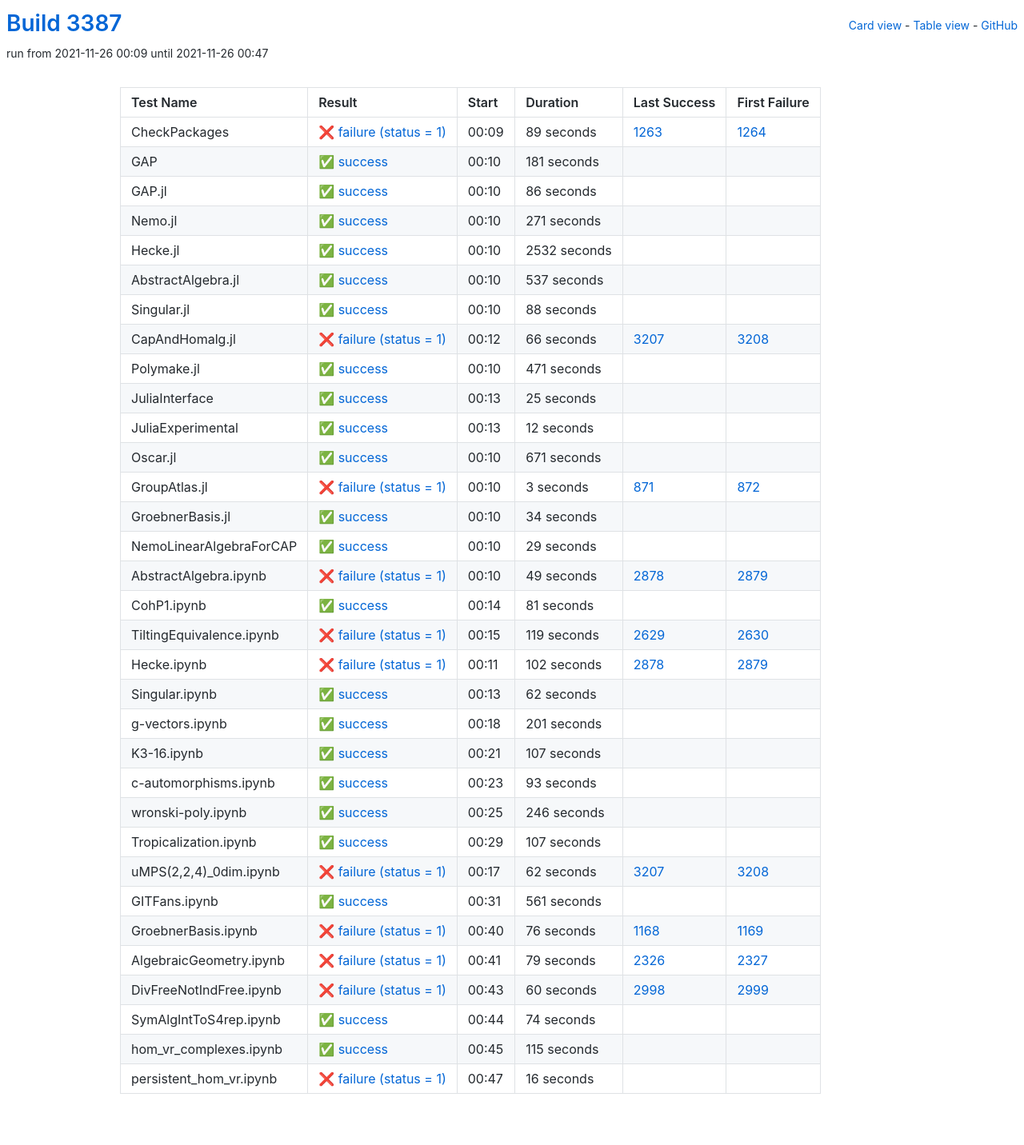
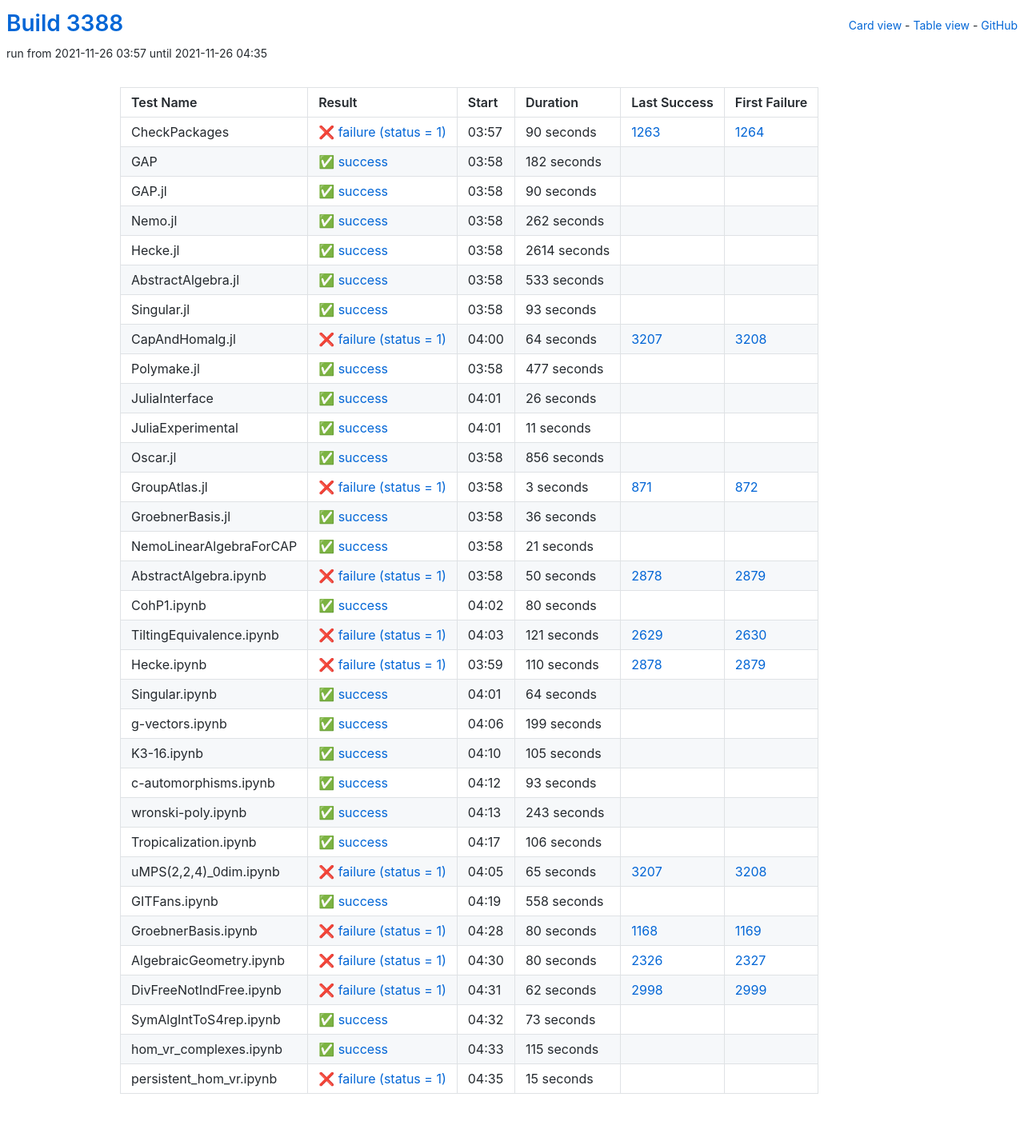
Before and after one commit to oscar-system/oscar-ci-status-stable, a Jekyll site: the page built from table.html, in a window 1280 px wide. Shown: the whole page at 80% size. Built offline with Jekyll 4.4.1, drawn with Linux system fonts in a browser that asks for light colours.

Commit message:
Build #3388

```diff
--- a/_data/ci.yml
+++ b/_data/ci.yml
@@ -1,6 +1,6 @@
 ---
-build: 3387
-build_url: https://oscarci.mathematik.uni-kl.de/job/oscar-stable/3387/
+build: 3388
+build_url: https://oscarci.mathematik.uni-kl.de/job/oscar-stable/3388/
 job: oscar-stable
 organization: oscar-system
 repo: oscar-ci-status-stable
@@ -8,152 +8,152 @@ repourl: https://github.com/oscar-system/oscar-ci-status-stable
 tests:
 - name: CheckPackages
   id: checkpackages
-  log: https://oscarci.mathematik.uni-kl.de/job/oscar-stable/3387/artifact/logs/build-3387/CheckPackages.log
-  start: 2021-11-26 00:09
+  log: https://oscarci.mathematik.uni-kl.de/job/oscar-stable/3388/artifact/logs/build-3388/CheckPackages.log
+  start: 2021-11-26 03:57
   success: false
   exitcode: 1
   status: failure
-  duration: 89
+  duration: 90
   last_success: 1263
   last_success_url: https://oscarci.mathematik.uni-kl.de/job/oscar-stable/1263/
   first_failure: 1264
   first_failure_url: https://oscarci.mathematik.uni-kl.de/job/oscar-stable/1264/
 - name: GAP
   id: gap
-  log: https://oscarci.mathematik.uni-kl.de/job/oscar-stable/3387/artifact/logs/build-3387/GAP.log
-  start: 2021-11-26 00:10
+  log: https://oscarci.mathematik.uni-kl.de/job/oscar-stable/3388/artifact/logs/build-3388/GAP.log
+  start: 2021-11-26 03:58
   success: true
   exitcode: 0
   status: success
-  duration: 181
+  duration: 182
   last_success: false
   last_success_url:
   first_failure: false
   first_failure_url:
 - name: GAP.jl
   id: gap-jl
-  log: https://oscarci.mathematik.uni-kl.de/job/oscar-stable/3387/artifact/logs/build-3387/GAP.jl.log
-  start: 2021-11-26 00:10
+  log: https://oscarci.mathematik.uni-kl.de/job/oscar-stable/3388/artifact/logs/build-3388/GAP.jl.log
+  start: 2021-11-26 03:58
   success: true
   exitcode: 0
   status: success
-  duration: 86
+  duration: 90
   last_success: false
   last_success_url:
   first_failure: false
   first_failure_url:
 - name: Nemo.jl
   id: nemo-jl
-  log: https://oscarci.mathematik.uni-kl.de/job/oscar-stable/3387/artifact/logs/build-3387/Nemo.jl.log
-  start: 2021-11-26 00:10
+  log: https://oscarci.mathematik.uni-kl.de/job/oscar-stable/3388/artifact/logs/build-3388/Nemo.jl.log
+  start: 2021-11-26 03:58
   success: true
   exitcode: 0
   status: success
-  duration: 271
+  duration: 262
   last_success: false
   last_success_url:
   first_failure: false
   first_failure_url:
 - name: Hecke.jl
   id: hecke-jl
-  log: https://oscarci.mathematik.uni-kl.de/job/oscar-stable/3387/artifact/logs/build-3387/Hecke.jl.log
-  start: 2021-11-26 00:10
+  log: https://oscarci.mathematik.uni-kl.de/job/oscar-stable/3388/artifact/logs/build-3388/Hecke.jl.log
+  start: 2021-11-26 03:58
   success: true
   exitcode: 0
   status: success
-  duration: 2532
+  duration: 2614
   last_success: false
   last_success_url:
   first_failure: false
   first_failure_url:
 - name: AbstractAlgebra.jl
   id: abstractalgebra-jl
-  log: https://oscarci.mathematik.uni-kl.de/job/oscar-stable/3387/artifact/logs/build-3387/AbstractAlgebra.jl.log
-  start: 2021-11-26 00:10
+  log: https://oscarci.mathematik.uni-kl.de/job/oscar-stable/3388/artifact/logs/build-3388/AbstractAlgebra.jl.log
+  start: 2021-11-26 03:58
   success: true
   exitcode: 0
   status: success
-  duration: 537
+  duration: 533
   last_success: false
   last_success_url:
   first_failure: false
   first_failure_url:
 - name: Singular.jl
   id: singular-jl
-  log: https://oscarci.mathematik.uni-kl.de/job/oscar-stable/3387/artifact/logs/build-3387/Singular.jl.log
-  start: 2021-11-26 00:10
+  log: https://oscarci.mathematik.uni-kl.de/job/oscar-stable/3388/artifact/logs/build-3388/Singular.jl.log
+  start: 2021-11-26 03:58
   success: true
   exitcode: 0
   status: success
-  duration: 88
+  duration: 93
   last_success: false
   last_success_url:
   first_failure: false
   first_failure_url:
 - name: CapAndHomalg.jl
   id: capandhomalg-jl
-  log: https://oscarci.mathematik.uni-kl.de/job/oscar-stable/3387/artifact/logs/build-3387/CapAndHomalg.jl.log
-  start: 2021-11-26 00:12
+  log: https://oscarci.mathematik.uni-kl.de/job/oscar-stable/3388/artifact/logs/build-3388/CapAndHomalg.jl.log
+  start: 2021-11-26 04:00
   success: false
   exitcode: 1
   status: failure
-  duration: 66
+  duration: 64
   last_success: 3207
   last_success_url: https://oscarci.mathematik.uni-kl.de/job/oscar-stable/3207/
   first_failure: 3208
   first_failure_url: https://oscarci.mathematik.uni-kl.de/job/oscar-stable/3208/
 - name: Polymake.jl
   id: polymake-jl
-  log: https://oscarci.mathematik.uni-kl.de/job/oscar-stable/3387/artifact/logs/build-3387/Polymake.jl.log
-  start: 2021-11-26 00:10
+  log: https://oscarci.mathematik.uni-kl.de/job/oscar-stable/3388/artifact/logs/build-3388/Polymake.jl.log
+  start: 2021-11-26 03:58
   success: true
   exitcode: 0
   status: success
-  duration: 471
+  duration: 477
   last_success: false
   last_success_url:
   first_failure: false
   first_failure_url:
 - name: JuliaInterface
   id: juliainterface
-  log: https://oscarci.mathematik.uni-kl.de/job/oscar-stable/3387/artifact/logs/build-3387/JuliaInterface.log
-  start: 2021-11-26 00:13
+  log: https://oscarci.mathematik.uni-kl.de/job/oscar-stable/3388/artifact/logs/build-3388/JuliaInterface.log
+  start: 2021-11-26 04:01
   success: true
   exitcode: 0
   status: success
-  duration: 25
+  duration: 26
   last_success: false
   last_success_url:
   first_failure: false
   first_failure_url:
 - name: JuliaExperimental
   id: juliaexperimental
-  log: https://oscarci.mathematik.uni-kl.de/job/oscar-stable/3387/artifact/logs/build-3387/JuliaExperimental.log
-  start: 2021-11-26 00:13
+  log: https://oscarci.mathematik.uni-kl.de/job/oscar-stable/3388/artifact/logs/build-3388/JuliaExperimental.log
+  start: 2021-11-26 04:01
   success: true
   exitcode: 0
   status: success
-  duration: 12
+  duration: 11
   last_success: false
   last_success_url:
   first_failure: false
   first_failure_url:
 - name: Oscar.jl
   id: oscar-jl
-  log: https://oscarci.mathematik.uni-kl.de/job/oscar-stable/3387/artifact/logs/build-3387/Oscar.jl.log
-  start: 2021-11-26 00:10
+  log: https://oscarci.mathematik.uni-kl.de/job/oscar-stable/3388/artifact/logs/build-3388/Oscar.jl.log
+  start: 2021-11-26 03:58
   success: true
   exitcode: 0
   status: success
-  duration: 671
+  duration: 856
   last_success: false
   last_success_url:
   first_failure: false
   first_failure_url:
 - name: GroupAtlas.jl
   id: groupatlas-jl
-  log: https://oscarci.mathematik.uni-kl.de/job/oscar-stable/3387/artifact/logs/build-3387/GroupAtlas.jl.log
-  start: 2021-11-26 00:10
+  log: https://oscarci.mathematik.uni-kl.de/job/oscar-stable/3388/artifact/logs/build-3388/GroupAtlas.jl.log
+  start: 2021-11-26 03:58
   success: false
   exitcode: 1
   status: failure
@@ -164,116 +164,116 @@ tests:
   first_failure_url: https://oscarci.mathematik.uni-kl.de/job/oscar-stable/872/
 - name: GroebnerBasis.jl
   id: groebnerbasis-jl
-  log: https://oscarci.mathematik.uni-kl.de/job/oscar-stable/3387/artifact/logs/build-3387/GroebnerBasis.jl.log
-  start: 2021-11-26 00:10
+  log: https://oscarci.mathematik.uni-kl.de/job/oscar-stable/3388/artifact/logs/build-3388/GroebnerBasis.jl.log
+  start: 2021-11-26 03:58
   success: true
   exitcode: 0
   status: success
-  duration: 34
+  duration: 36
   last_success: false
   last_success_url:
   first_failure: false
   first_failure_url:
 - name: NemoLinearAlgebraForCAP
   id: nemolinearalgebraforcap
-  log: https://oscarci.mathematik.uni-kl.de/job/oscar-stable/3387/artifact/logs/build-3387/NemoLinearAlgebraForCAP.log
-  start: 2021-11-26 00:10
+  log: https://oscarci.mathematik.uni-kl.de/job/oscar-stable/3388/artifact/logs/build-3388/NemoLinearAlgebraForCAP.log
+  start: 2021-11-26 03:58
   success: true
   exitcode: 0
   status: success
-  duration: 29
+  duration: 21
   last_success: false
   last_success_url:
   first_failure: false
   first_failure_url:
 - name: AbstractAlgebra.ipynb
   id: abstractalgebra-ipynb
-  log: https://oscarci.mathematik.uni-kl.de/job/oscar-stable/3387/artifact/logs/build-3387/AbstractAlgebra.ipynb.log
-  start: 2021-11-26 00:10
+  log: https://oscarci.mathematik.uni-kl.de/job/oscar-stable/3388/artifact/logs/build-3388/AbstractAlgebra.ipynb.log
+  start: 2021-11-26 03:58
   success: false
   exitcode: 1
   status: failure
-  duration: 49
+  duration: 50
   last_success: 2878
   last_success_url: https://oscarci.mathematik.uni-kl.de/job/oscar-stable/2878/
   first_failure: 2879
   first_failure_url: https://oscarci.mathematik.uni-kl.de/job/oscar-stable/2879/
 - name: CohP1.ipynb
   id: cohp1-ipynb
-  log: https://oscarci.mathematik.uni-kl.de/job/oscar-stable/3387/artifact/logs/build-3387/CohP1.ipynb.log
-  start: 2021-11-26 00:14
+  log: https://oscarci.mathematik.uni-kl.de/job/oscar-stable/3388/artifact/logs/build-3388/CohP1.ipynb.log
+  start: 2021-11-26 04:02
   success: true
   exitcode: 0
   status: success
-  duration: 81
+  duration: 80
   last_success: false
   last_success_url:
   first_failure: false
   first_failure_url:
 - name: TiltingEquivalence.ipynb
   id: tiltingequivalence-ipynb
-  log: https://oscarci.mathematik.uni-kl.de/job/oscar-stable/3387/artifact/logs/build-3387/TiltingEquivalence.ipynb.log
-  start: 2021-11-26 00:15
+  log: https://oscarci.mathematik.uni-kl.de/job/oscar-stable/3388/artifact/logs/build-3388/TiltingEquivalence.ipynb.log
+  start: 2021-11-26 04:03
   success: false
   exitcode: 1
   status: failure
-  duration: 119
+  duration: 121
   last_success: 2629
   last_success_url: https://oscarci.mathematik.uni-kl.de/job/oscar-stable/2629/
   first_failure: 2630
   first_failure_url: https://oscarci.mathematik.uni-kl.de/job/oscar-stable/2630/
 - name: Hecke.ipynb
   id: hecke-ipynb
-  log: https://oscarci.mathematik.uni-kl.de/job/oscar-stable/3387/artifact/logs/build-3387/Hecke.ipynb.log
-  start: 2021-11-26 00:11
+  log: https://oscarci.mathematik.uni-kl.de/job/oscar-stable/3388/artifact/logs/build-3388/Hecke.ipynb.log
+  start: 2021-11-26 03:59
   success: false
   exitcode: 1
   status: failure
-  duration: 102
+  duration: 110
   last_success: 2878
   last_success_url: https://oscarci.mathematik.uni-kl.de/job/oscar-stable/2878/
   first_failure: 2879
   first_failure_url: https://oscarci.mathematik.uni-kl.de/job/oscar-stable/2879/
 - name: Singular.ipynb
   id: singular-ipynb
-  log: https://oscarci.mathematik.uni-kl.de/job/oscar-stable/3387/artifact/logs/build-3387/Singular.ipynb.log
-  start: 2021-11-26 00:13
+  log: https://oscarci.mathematik.uni-kl.de/job/oscar-stable/3388/artifact/logs/build-3388/Singular.ipynb.log
+  start: 2021-11-26 04:01
   success: true
   exitcode: 0
   status: success
-  duration: 62
+  duration: 64
   last_success: false
   last_success_url:
   first_failure: false
   first_failure_url:
 - name: g-vectors.ipynb
   id: g-vectors-ipynb
-  log: https://oscarci.mathematik.uni-kl.de/job/oscar-stable/3387/artifact/logs/build-3387/g-vectors.ipynb.log
-  start: 2021-11-26 00:18
+  log: https://oscarci.mathematik.uni-kl.de/job/oscar-stable/3388/artifact/logs/build-3388/g-vectors.ipynb.log
+  start: 2021-11-26 04:06
   success: true
   exitcode: 0
   status: success
-  duration: 201
+  duration: 199
   last_success: false
   last_success_url:
   first_failure: false
   first_failure_url:
 - name: K3-16.ipynb
   id: k3-16-ipynb
-  log: https://oscarci.mathematik.uni-kl.de/job/oscar-stable/3387/artifact/logs/build-3387/K3-16.ipynb.log
-  start: 2021-11-26 00:21
+  log: https://oscarci.mathematik.uni-kl.de/job/oscar-stable/3388/artifact/logs/build-3388/K3-16.ipynb.log
+  start: 2021-11-26 04:10
   success: true
   exitcode: 0
   status: success
-  duration: 107
+  duration: 105
   last_success: false
   last_success_url:
   first_failure: false
   first_failure_url:
 - name: c-automorphisms.ipynb
   id: c-automorphisms-ipynb
-  log: https://oscarci.mathematik.uni-kl.de/job/oscar-stable/3387/artifact/logs/build-3387/c-automorphisms.ipynb.log
-  start: 2021-11-26 00:23
+  log: https://oscarci.mathematik.uni-kl.de/job/oscar-stable/3388/artifact/logs/build-3388/c-automorphisms.ipynb.log
+  start: 2021-11-26 04:12
   success: true
   exitcode: 0
   status: success
@@ -284,104 +284,104 @@ tests:
   first_failure_url:
 - name: wronski-poly.ipynb
   id: wronski-poly-ipynb
-  log: https://oscarci.mathematik.uni-kl.de/job/oscar-stable/3387/artifact/logs/build-3387/wronski-poly.ipynb.log
-  start: 2021-11-26 00:25
+  log: https://oscarci.mathematik.uni-kl.de/job/oscar-stable/3388/artifact/logs/build-3388/wronski-poly.ipynb.log
+  start: 2021-11-26 04:13
   success: true
   exitcode: 0
   status: success
-  duration: 246
+  duration: 243
   last_success: false
   last_success_url:
   first_failure: false
   first_failure_url:
 - name: Tropicalization.ipynb
   id: tropicalization-ipynb
-  log: https://oscarci.mathematik.uni-kl.de/job/oscar-stable/3387/artifact/logs/build-3387/Tropicalization.ipynb.log
-  start: 2021-11-26 00:29
+  log: https://oscarci.mathematik.uni-kl.de/job/oscar-stable/3388/artifact/logs/build-3388/Tropicalization.ipynb.log
+  start: 2021-11-26 04:17
   success: true
   exitcode: 0
   status: success
-  duration: 107
+  duration: 106
   last_success: false
   last_success_url:
   first_failure: false
   first_failure_url:
 - name: uMPS(2,2,4)_0dim.ipynb
   id: umps-2-2-4-0dim-ipynb
-  log: https://oscarci.mathematik.uni-kl.de/job/oscar-stable/3387/artifact/logs/build-3387/uMPS-2-2-4-_0dim.ipynb.log
-  start: 2021-11-26 00:17
+  log: https://oscarci.mathematik.uni-kl.de/job/oscar-stable/3388/artifact/logs/build-3388/uMPS-2-2-4-_0dim.ipynb.log
+  start: 2021-11-26 04:05
   success: false
   exitcode: 1
   status: failure
-  duration: 62
+  duration: 65
   last_success: 3207
   last_success_url: https://oscarci.mathematik.uni-kl.de/job/oscar-stable/3207/
   first_failure: 3208
   first_failure_url: https://oscarci.mathematik.uni-kl.de/job/oscar-stable/3208/
 - name: GITFans.ipynb
   id: gitfans-ipynb
-  log: https://oscarci.mathematik.uni-kl.de/job/oscar-stable/3387/artifact/logs/build-3387/GITFans.ipynb.log
-  start: 2021-11-26 00:31
+  log: https://oscarci.mathematik.uni-kl.de/job/oscar-stable/3388/artifact/logs/build-3388/GITFans.ipynb.log
+  start: 2021-11-26 04:19
   success: true
   exitcode: 0
   status: success
-  duration: 561
+  duration: 558
   last_success: false
   last_success_url:
   first_failure: false
   first_failure_url:
 - name: GroebnerBasis.ipynb
   id: groebnerbasis-ipynb
-  log: https://oscarci.mathematik.uni-kl.de/job/oscar-stable/3387/artifact/logs/build-3387/GroebnerBasis.ipynb.log
-  start: 2021-11-26 00:40
+  log: https://oscarci.mathematik.uni-kl.de/job/oscar-stable/3388/artifact/logs/build-3388/GroebnerBasis.ipynb.log
+  start: 2021-11-26 04:28
   success: false
   exitcode: 1
   status: failure
-  duration: 76
+  duration: 80
   last_success: 1168
   last_success_url: https://oscarci.mathematik.uni-kl.de/job/oscar-stable/1168/
   first_failure: 1169
   first_failure_url: https://oscarci.mathematik.uni-kl.de/job/oscar-stable/1169/
 - name: AlgebraicGeometry.ipynb
   id: algebraicgeometry-ipynb
-  log: https://oscarci.mathematik.uni-kl.de/job/oscar-stable/3387/artifact/logs/build-3387/AlgebraicGeometry.ipynb.log
-  start: 2021-11-26 00:41
+  log: https://oscarci.mathematik.uni-kl.de/job/oscar-stable/3388/artifact/logs/build-3388/AlgebraicGeometry.ipynb.log
+  start: 2021-11-26 04:30
   success: false
   exitcode: 1
   status: failure
-  duration: 79
+  duration: 80
   last_success: 2326
   last_success_url: https://oscarci.mathematik.uni-kl.de/job/oscar-stable/2326/
   first_failure: 2327
   first_failure_url: https://oscarci.mathematik.uni-kl.de/job/oscar-stable/2327/
 - name: DivFreeNotIndFree.ipynb
   id: divfreenotindfree-ipynb
-  log: https://oscarci.mathematik.uni-kl.de/job/oscar-stable/3387/artifact/logs/build-3387/DivFreeNotIndFree.ipynb.log
-  start: 2021-11-26 00:43
+  log: https://oscarci.mathematik.uni-kl.de/job/oscar-stable/3388/artifact/logs/build-3388/DivFreeNotIndFree.ipynb.log
+  start: 2021-11-26 04:31
   success: false
   exitcode: 1
   status: failure
-  duration: 60
+  duration: 62
   last_success: 2998
   last_success_url: https://oscarci.mathematik.uni-kl.de/job/oscar-stable/2998/
   first_failure: 2999
   first_failure_url: https://oscarci.mathematik.uni-kl.de/job/oscar-stable/2999/
 - name: SymAlgIntToS4rep.ipynb
   id: symalginttos4rep-ipynb
-  log: https://oscarci.mathematik.uni-kl.de/job/oscar-stable/3387/artifact/logs/build-3387/SymAlgIntToS4rep.ipynb.log
-  start: 2021-11-26 00:44
+  log: https://oscarci.mathematik.uni-kl.de/job/oscar-stable/3388/artifact/logs/build-3388/SymAlgIntToS4rep.ipynb.log
+  start: 2021-11-26 04:32
   success: true
   exitcode: 0
   status: success
-  duration: 74
+  duration: 73
   last_success: false
   last_success_url:
   first_failure: false
   first_failure_url:
 - name: hom_vr_complexes.ipynb
   id: hom-vr-complexes-ipynb
-  log: https://oscarci.mathematik.uni-kl.de/job/oscar-stable/3387/artifact/logs/build-3387/hom_vr_complexes.ipynb.log
-  start: 2021-11-26 00:45
+  log: https://oscarci.mathematik.uni-kl.de/job/oscar-stable/3388/artifact/logs/build-3388/hom_vr_complexes.ipynb.log
+  start: 2021-11-26 04:33
   success: true
   exitcode: 0
   status: success
@@ -392,12 +392,12 @@ tests:
   first_failure_url:
 - name: persistent_hom_vr.ipynb
   id: persistent-hom-vr-ipynb
-  log: https://oscarci.mathematik.uni-kl.de/job/oscar-stable/3387/artifact/logs/build-3387/persistent_hom_vr.ipynb.log
-  start: 2021-11-26 00:47
+  log: https://oscarci.mathematik.uni-kl.de/job/oscar-stable/3388/artifact/logs/build-3388/persistent_hom_vr.ipynb.log
+  start: 2021-11-26 04:35
   success: false
   exitcode: 1
   status: failure
-  duration: 16
+  duration: 15
   last_success: false
   last_success_url:
   first_failure: false
```
Also changed, not shown: README.md.
